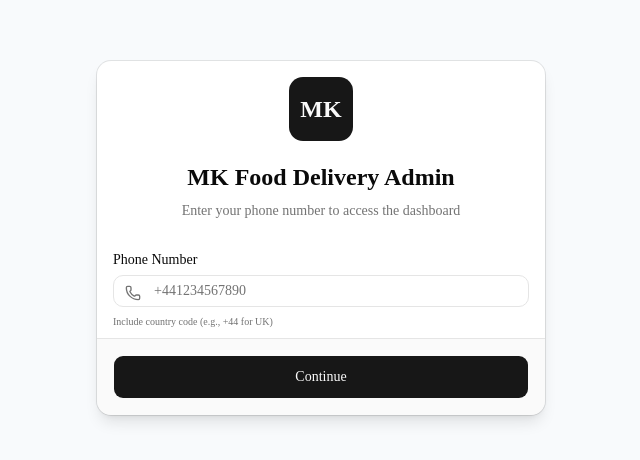
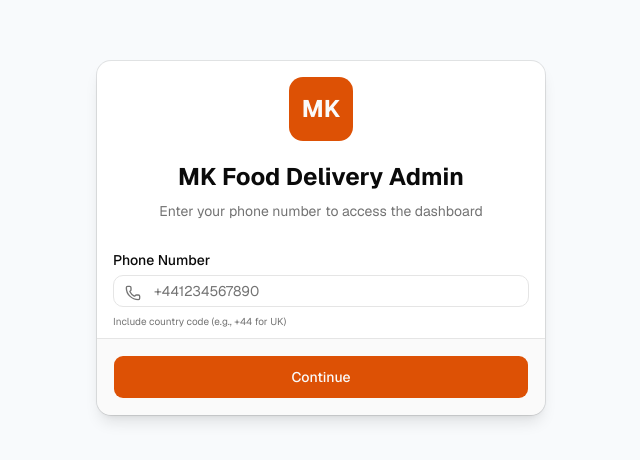
Before and after one commit to ramsha1554/mk-food-delivery-admin, a Next.js app: page /login in a window 1280 px wide. Shown: the part 162-622 px from the top of the page, without its empty margins (319-959 px from the left). Built offline with nearby package versions, Linux system fonts and the light colour scheme; no server answers.

Commit message:
style: switch to warm orange accent theme and Geist font

```diff
--- a/src/app/globals.css
+++ b/src/app/globals.css
@@ -55,7 +55,7 @@
   --card-foreground: oklch(0.145 0 0);
   --popover: oklch(1 0 0);
   --popover-foreground: oklch(0.145 0 0);
-  --primary: oklch(0.205 0 0);
+  --primary: oklch(0.6171 0.1875 41.12);
   --primary-foreground: oklch(0.985 0 0);
   --secondary: oklch(0.97 0 0);
   --secondary-foreground: oklch(0.205 0 0);
@@ -66,7 +66,7 @@
   --destructive: oklch(0.577 0.245 27.325);
   --border: oklch(0.922 0 0);
   --input: oklch(0.922 0 0);
-  --ring: oklch(0.708 0 0);
+  --ring: oklch(0.6171 0.1875 41.12);
   --chart-1: oklch(0.87 0 0);
   --chart-2: oklch(0.556 0 0);
   --chart-3: oklch(0.439 0 0);
@@ -75,12 +75,12 @@
   --radius: 0.625rem;
   --sidebar: oklch(0.985 0 0);
   --sidebar-foreground: oklch(0.145 0 0);
-  --sidebar-primary: oklch(0.205 0 0);
+  --sidebar-primary: oklch(0.6171 0.1875 41.12);
   --sidebar-primary-foreground: oklch(0.985 0 0);
   --sidebar-accent: oklch(0.97 0 0);
   --sidebar-accent-foreground: oklch(0.205 0 0);
   --sidebar-border: oklch(0.922 0 0);
-  --sidebar-ring: oklch(0.708 0 0);
+  --sidebar-ring: oklch(0.6171 0.1875 41.12);
 }
 
 .dark {
@@ -90,8 +90,8 @@
   --card-foreground: oklch(0.985 0 0);
   --popover: oklch(0.205 0 0);
   --popover-foreground: oklch(0.985 0 0);
-  --primary: oklch(0.922 0 0);
-  --primary-foreground: oklch(0.205 0 0);
+  --primary: oklch(0.6853 0.1911 41.12);
+  --primary-foreground: oklch(0.145 0 0);
   --secondary: oklch(0.269 0 0);
   --secondary-foreground: oklch(0.985 0 0);
   --muted: oklch(0.269 0 0);
@@ -101,7 +101,7 @@
   --destructive: oklch(0.704 0.191 22.216);
   --border: oklch(1 0 0 / 10%);
   --input: oklch(1 0 0 / 15%);
-  --ring: oklch(0.556 0 0);
+  --ring: oklch(0.6853 0.1911 41.12);
   --chart-1: oklch(0.87 0 0);
   --chart-2: oklch(0.556 0 0);
   --chart-3: oklch(0.439 0 0);
@@ -109,12 +109,12 @@
   --chart-5: oklch(0.269 0 0);
   --sidebar: oklch(0.205 0 0);
   --sidebar-foreground: oklch(0.985 0 0);
-  --sidebar-primary: oklch(0.488 0.243 264.376);
-  --sidebar-primary-foreground: oklch(0.985 0 0);
+  --sidebar-primary: oklch(0.6853 0.1911 41.12);
+  --sidebar-primary-foreground: oklch(0.145 0 0);
   --sidebar-accent: oklch(0.269 0 0);
   --sidebar-accent-foreground: oklch(0.985 0 0);
   --sidebar-border: oklch(1 0 0 / 10%);
-  --sidebar-ring: oklch(0.556 0 0);
+  --sidebar-ring: oklch(0.6853 0.1911 41.12);
 }
 
 @layer base {
@@ -127,4 +127,7 @@
   html {
     @apply font-sans;
   }
+  ::selection {
+    background-color: oklch(0.6171 0.1875 41.12 / 0.2);
+  }
 }
--- a/src/app/layout.tsx
+++ b/src/app/layout.tsx
@@ -1,12 +1,46 @@
+// import type { Metadata } from "next";
+// import { Inter } from "next/font/google";
+// import "./globals.css";
+// import { Toaster } from "sonner";
+// import { TooltipProvider } from "@/components/ui/tooltip";
+// import Providers from "@/components/shared/providers";
+
+// const inter = Inter({
+//   variable: "--font-inter",
+//   subsets: ["latin"],
+// });
+
+// export const metadata: Metadata = {
+//   title: "MK Food Delivery — Admin",
+//   description: "Administrative dashboard for the MK Food Delivery Platform",
+// };
+
+// export default function RootLayout({
+//   children,
+// }: Readonly<{
+//   children: React.ReactNode;
+// }>) {
+//   return (
+//     <html lang="en" suppressHydrationWarning>
+//       <body className={`${inter.variable} font-sans antialiased`} suppressHydrationWarning>
+//         <Providers>
+//           <Toaster position="top-center" richColors expand closeButton toastOptions={{ duration: 4000 }} />
+//           <TooltipProvider delayDuration={0}>{children}</TooltipProvider>
+//         </Providers>
+//       </body>
+//     </html>
+//   );
+// }
+
 import type { Metadata } from "next";
-import { Inter } from "next/font/google";
+import { Geist } from "next/font/google";
 import "./globals.css";
 import { Toaster } from "sonner";
 import { TooltipProvider } from "@/components/ui/tooltip";
 import Providers from "@/components/shared/providers";
 
-const inter = Inter({
-  variable: "--font-inter",
+const geist = Geist({
+  variable: "--font-sans",
   subsets: ["latin"],
 });
 
@@ -17,12 +51,10 @@ export const metadata: Metadata = {
 
 export default function RootLayout({
   children,
-}: Readonly<{
-  children: React.ReactNode;
-}>) {
+}: Readonly<{ children: React.ReactNode }>) {
   return (
     <html lang="en" suppressHydrationWarning>
-      <body className={`${inter.variable} font-sans antialiased`} suppressHydrationWarning>
+      <body className={`${geist.variable} font-sans antialiased`} suppressHydrationWarning>
         <Providers>
           <Toaster position="top-center" richColors expand closeButton toastOptions={{ duration: 4000 }} />
           <TooltipProvider delayDuration={0}>{children}</TooltipProvider>
```
